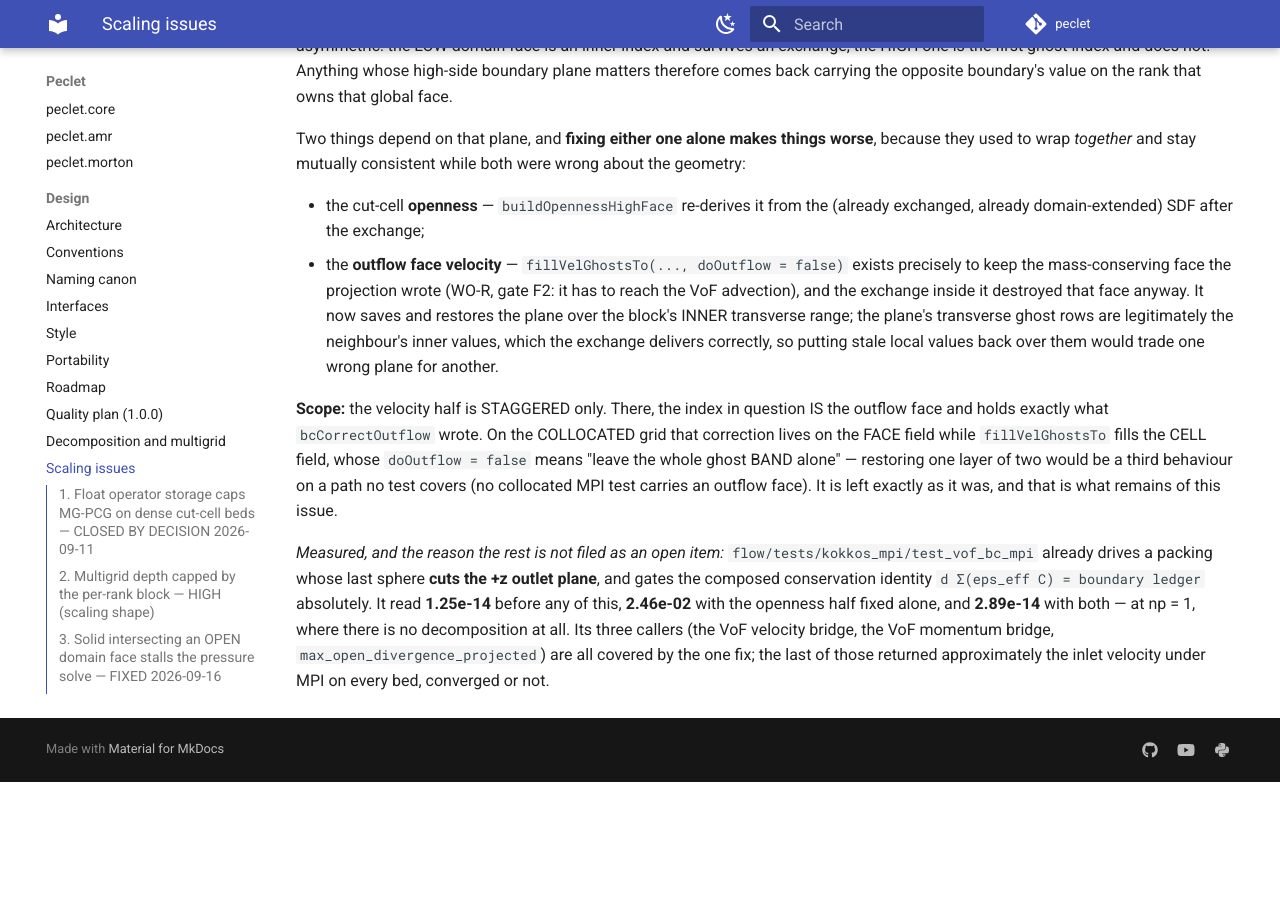
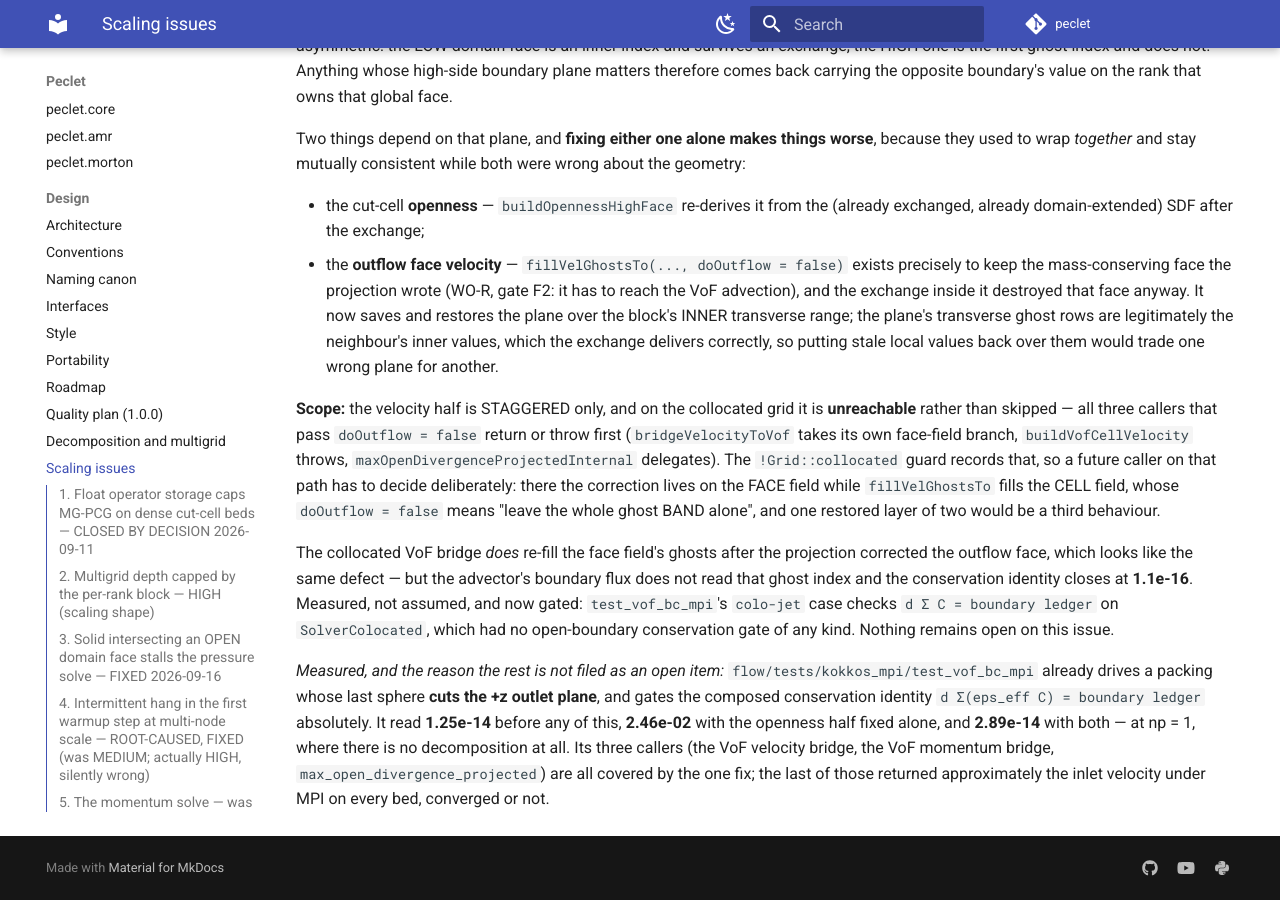
Before and after one commit to computational-chemical-engineering/peclet, an MkDocs documentation site: the page built from docs/SCALING_ISSUES.md, in a window 1280 px wide and 900 px high, scrolled down 12155 px. Built offline with MkDocs 1.6.1 and Material for MkDocs 9.7.7, drawn with Linux system fonts in a browser that asks for light colours; comment, search, counter and statistics services are not loaded; before the commit the page ends 12937 px from its top, so only the background shows below that.

Commit message:
decisions + SCALING_ISSUES: the open-face fix needed no collocated code change — it needed a collocated GATE
Follow-up to the #3/#8 entry. The question "does SolverColocated need the same
fix?" is answered MEASURED rather than assumed: no. Every part of the fix is in
the geometry, which is grid-independent, and against the pre-fix build the
collocated inlet-cut bed reads 200 iterations / max|div| 1.000e+00 exactly as the
staggered one does, with the sealed pocket unrejected. The defect was never
grid-specific; the coverage was.

So test_openbc_solid now runs on both grids, and test_vof_bc_mpi gained a
`colo-jet` open-boundary conservation case — SolverColocated had none of any
kind.

Two things that look like collocated gaps and are not, both recorded: its
maxOpenDivergenceProjected delegates to the clobbering diagnostic (so the
collocated gate is the iteration count plus the rejection, not the divergence);
and its VoF bridge DOES re-fill the face field's ghosts after the projection
corrected the outflow face, which I hypothesised was the same defect — the gate,
built first, refuted it at 1.1e-16 on unfixed code.

#8's scope line is restated from "no test covers it" to the provable
"unreachable on the collocated grid", with the three callers that return or throw
first named. Nothing remains open on either issue.

Submodule pointer: flow.

Co-Authored-By: Claude Opus 5 <noreply@anthropic.com>
Claude-Session: https://claude.ai/code/session_015fNTZgmz6U1bv2MRTM3bbF

```diff
--- a/docs/SCALING_ISSUES.md
+++ b/docs/SCALING_ISSUES.md
@@ -543,12 +543,19 @@ used to wrap *together* and stay mutually consistent while both were wrong about
   neighbour's inner values, which the exchange delivers correctly, so putting stale local values
   back over them would trade one wrong plane for another.
 
-**Scope:** the velocity half is STAGGERED only. There, the index in question IS the outflow face and
-holds exactly what `bcCorrectOutflow` wrote. On the COLLOCATED grid that correction lives on the
-FACE field while `fillVelGhostsTo` fills the CELL field, whose `doOutflow = false` means "leave the
-whole ghost BAND alone" — restoring one layer of two would be a third behaviour on a path no test
-covers (no collocated MPI test carries an outflow face). It is left exactly as it was, and that is
-what remains of this issue.
+**Scope:** the velocity half is STAGGERED only, and on the collocated grid it is **unreachable**
+rather than skipped — all three callers that pass `doOutflow = false` return or throw first
+(`bridgeVelocityToVof` takes its own face-field branch, `buildVofCellVelocity` throws,
+`maxOpenDivergenceProjectedInternal` delegates). The `!Grid::collocated` guard records that, so a
+future caller on that path has to decide deliberately: there the correction lives on the FACE field
+while `fillVelGhostsTo` fills the CELL field, whose `doOutflow = false` means "leave the whole ghost
+BAND alone", and one restored layer of two would be a third behaviour.
+
+The collocated VoF bridge *does* re-fill the face field's ghosts after the projection corrected the
+outflow face, which looks like the same defect — but the advector's boundary flux does not read that
+ghost index and the conservation identity closes at **1.1e-16**. Measured, not assumed, and now
+gated: `test_vof_bc_mpi`'s `colo-jet` case checks `d Σ C = boundary ledger` on `SolverColocated`,
+which had no open-boundary conservation gate of any kind. Nothing remains open on this issue.
 
 *Measured, and the reason the rest is not filed as an open item:* `flow/tests/kokkos_mpi/test_vof_bc_mpi`
 already drives a packing whose last sphere **cuts the +z outlet plane**, and gates the composed
--- a/docs/decisions/flow.md
+++ b/docs/decisions/flow.md
@@ -3025,7 +3025,22 @@ Do not reverse an entry here without recording a new decision that supersedes it
     while both were wrong about the geometry. I had first deferred this half as "a physics path
     with no distributed outlet gate, do not fix blind" -- the gate existed, and the deferral would
     have shipped a broken conservation identity.
-    SCOPE of the velocity half: STAGGERED only. There the index in question IS the outflow face and
+    COLLOCATED (2026-09-16, follow-up): no separate fix was needed, and that is a MEASURED result,
+    not an assumption. Every part of the fix is in the geometry, which is grid-independent, and the
+    pre-fix collocated inlet-cut bed reads 200 iterations / max|div| 1.000e+00 exactly as the
+    staggered one does -- the defect was never grid-specific. What was missing was the GATE:
+    test_openbc_solid now runs its cases on both grids, and test_vof_bc_mpi gained a `colo-jet`
+    conservation case, SolverColocated having had no open-boundary conservation gate at all. Two
+    things that look like collocated gaps and are not: the collocated grid's
+    maxOpenDivergenceProjected delegates to the clobbering diagnostic, so its number does not fall
+    to solver tolerance at a partly blocked outlet (a property of the grid, so the collocated gate
+    is the iteration count plus the rejection); and the collocated VoF bridge DOES re-fill the face
+    field's ghosts after the projection corrected the outflow face, which looks like the same
+    defect -- but the advector's boundary flux does not read that ghost index and the identity
+    closes at 1.1e-16. I had hypothesised the opposite and built the gate first; the gate refuted
+    it.
+    SCOPE of the velocity half: STAGGERED only, and UNREACHABLE on the collocated grid rather than
+    skipped -- all three callers passing doOutflow = false return or throw first. There the index in question IS the outflow face and
     holds exactly what bcCorrectOutflow wrote; on the COLLOCATED grid that correction lives on the
     FACE field while fillVelGhostsTo fills the CELL field, whose doOutflow = false means "leave the
     whole ghost BAND alone", so restoring one layer of two would be a third behaviour on a path no
```
